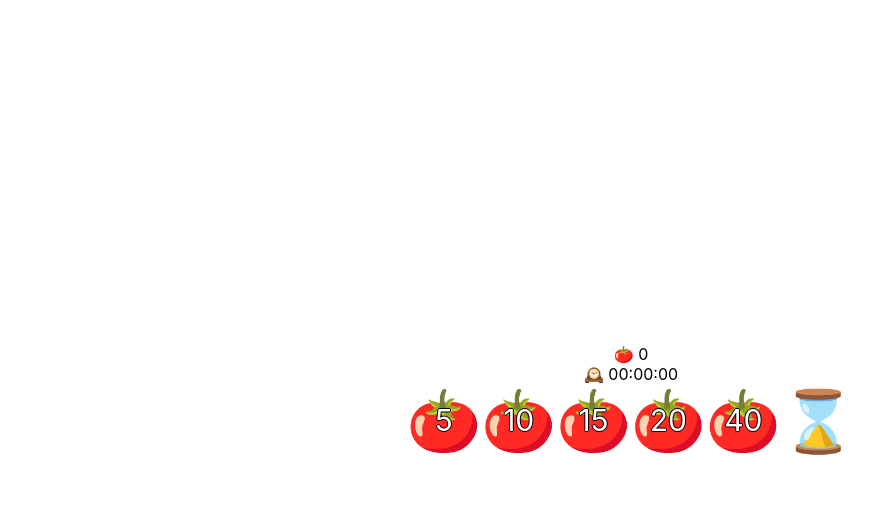
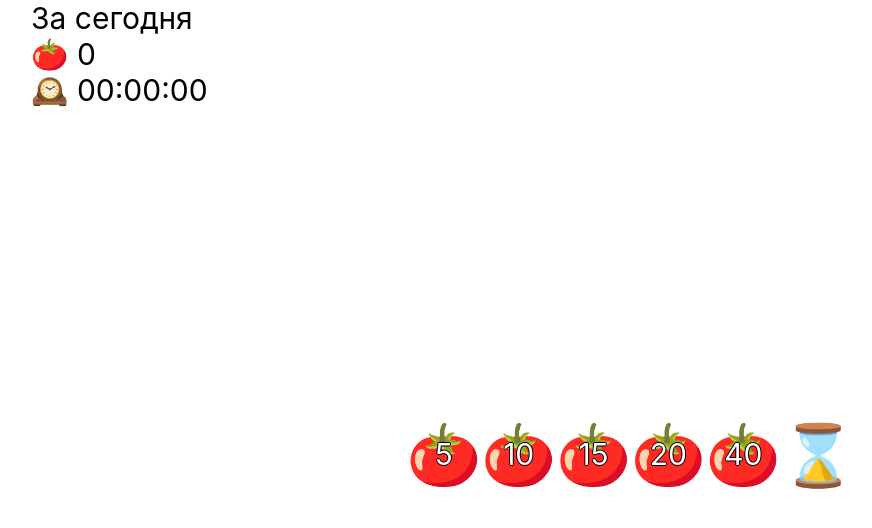
Before and after one commit to Crazymax11/pomodoro, a React (Vite) app: page / in a window 1280 px wide. Shown: the top 528 px of the page, without its empty margins (9-881 px from the left). Built offline with nearby package versions, Linux system fonts and the light colour scheme.

Commit message:
Украшательства

```diff
--- /dev/null
+++ b/src/Features/Stats/components/TodayStats/index.module.css
@@ -0,0 +1,7 @@
+.wrapper {
+  display: flex;
+  align-items: flex-start;
+  flex-direction: column;
+  padding-left: 40px;
+  font-size: 30px;
+}
--- a/src/Features/Stats/components/TodayStats/index.tsx
+++ b/src/Features/Stats/components/TodayStats/index.tsx
@@ -2,6 +2,7 @@ import React from 'react';
 import { useSelector } from 'react-redux';
 import { formatToReadableTime } from '../../../utils';
 import { getTodayStats } from '../../store/selectors';
+import styles from './index.module.css';
 
 const mapState = (store: any) => {
   return {
@@ -16,7 +17,8 @@ export const TodayStatsPure = (props: Props) => {
     props.todayStats.pureTimes.totalTime +
     props.todayStats.rests.totalTime;
   return (
-    <div>
+    <div className={styles.wrapper}>
+      <div>За сегодня</div>
       <div>🍅 {props.todayStats.pomodoros.completed} </div>
       <div>🕰️ {formatToReadableTime(totalTime)} </div>
     </div>
--- a/src/Pages/Main/index.module.css
+++ b/src/Pages/Main/index.module.css
@@ -2,5 +2,12 @@
   display: flex;
   flex-direction: column;
   min-height: 100vh;
-  justify-content: center;
 }
+
+.content {
+  flex-grow: 1;
+  align-items: center;
+  align-self: center;
+  justify-self: center;
+  display: flex;
+}
--- a/src/Pages/Main/index.tsx
+++ b/src/Pages/Main/index.tsx
@@ -7,7 +7,9 @@ export const Main = () => {
   return (
     <div className={styles.layout}>
       <TodayStats />
-      <Timer />
+      <div className={styles.content}>
+        <Timer />
+      </div>
     </div>
   );
 };
```
